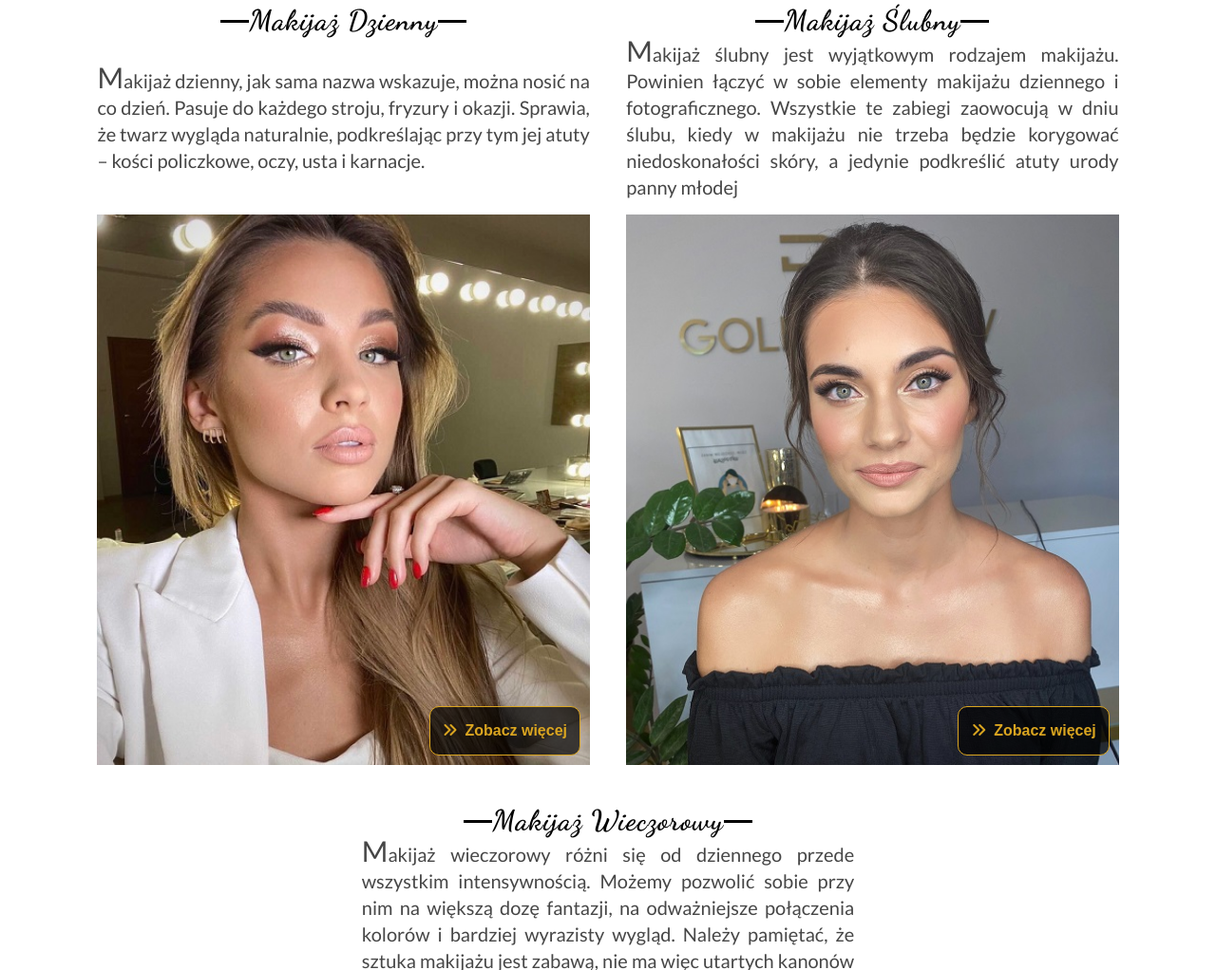
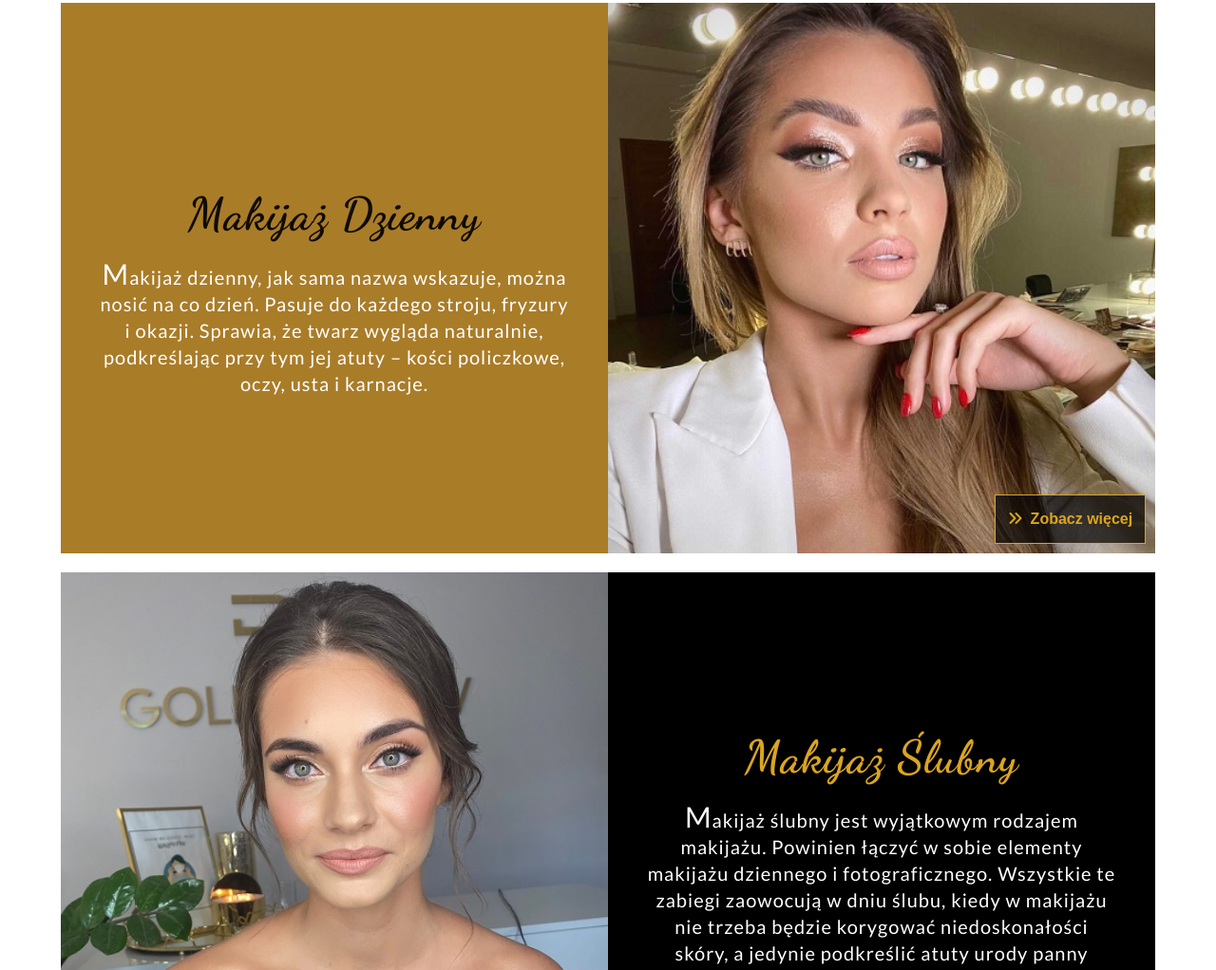
Before and after one commit to marek2509/FE-AD, a plain HTML site: page index.html in a window 1280 px wide. Shown: the part 2816-3838 px from the top of the page at 95% size. Drawn offline with nearby package versions, Linux system fonts and the light colour scheme.

Commit message:
Finish sector services

```diff
--- a/index.html
+++ b/index.html
@@ -1,5 +1,6 @@
 <!DOCTYPE html>
 <html lang="pl">
+
 <head>
 	<meta charset="UTF-8" />
 	<meta http-equiv="X-UA-Compatible" content="IE=edge" />
@@ -8,23 +9,16 @@
 	<link rel="stylesheet" href="https://unpkg.com/aos@next/dist/aos.css" />
 	<link rel="preconnect" href="https://fonts.googleapis.com" />
 	<link rel="preconnect" href="https://fonts.gstatic.com" crossorigin />
-		<link
-			href="https://fonts.googleapis.com/css2?family=Lato:wght@400;700&family=Lora:wght@400;700&display=swap"
-			rel="stylesheet"
-		/>
+	<link href="https://fonts.googleapis.com/css2?family=Lato:wght@400;700&family=Lora:wght@400;700&display=swap"
+		rel="stylesheet" />
 
 	<!-- Dancing Script -->
 	<link rel="preconnect" href="https://fonts.googleapis.com" />
 	<link rel="preconnect" href="https://fonts.gstatic.com" crossorigin />
-		<link
-			href="https://fonts.googleapis.com/css2?family=Dancing+Script:wght@400;600;700&display=swap"
-			rel="stylesheet"
-		/>
+	<link href="https://fonts.googleapis.com/css2?family=Dancing+Script:wght@400;600;700&display=swap"
+		rel="stylesheet" />
 
-		<script
-			src="https://kit.fontawesome.com/95d0d7ccb5.js"
-			crossorigin="anonymous"
-		></script>
+	<script src="https://kit.fontawesome.com/95d0d7ccb5.js" crossorigin="anonymous"></script>
 
 	<link rel="stylesheet" href="./css/main.css" />
 </head>
@@ -33,10 +27,7 @@
 	<nav>
 		<div class="wrapper container-nav">
 			<a href="index.html" class="container-nav__brand-logo">
-					<img
-						src="./img/logo/sygnet_bez tła_bitmapa-08-80px.png"
-						alt="logo firmy"
-					/>
+				<img src="./img/logo/sygnet_bez tła_bitmapa-08-80px.png" alt="logo firmy" />
 			</a>
 			<div class="container-nav__burger-box">
 				<div class="container-nav__burger"></div>
@@ -55,10 +46,7 @@
 						</a>
 					</li>
 					<li class="container-nav__nav-bar-list-item">
-							<a
-								class="container-nav__nav-bar-list-item-link"
-								href="#portfolio"
-							>
+						<a class="container-nav__nav-bar-list-item-link" href="#portfolio">
 							<p class="under-line">portfolio</p>
 						</a>
 					</li>
@@ -83,15 +71,13 @@
 		</div>
 		<div class="header__arrow-box">
 			<a href="#aboutus">
-					<i
-						class="
+				<i class="
 							fas
 							fa-chevron-down
 							arrow-down
 							bounce
 							header__arrow-box-arrow-down
-						"
-					></i>
+						"></i>
 			</a>
 		</div>
 	</header>
@@ -99,12 +85,7 @@
 		<section id="aboutus" class="aboutus section">
 			<div class="aboutus__box">
 				<h2>O mnie</h2>
-					<img
-						class="aboutus__box-img"
-						src="img/pixabay/Woman_about_me.jpg"
-						alt="Anna"
-						onclick="void(0)"
-					/>
+				<img class="aboutus__box-img" src="img/pixabay/Woman_about_me.jpg" alt="Anna" onclick="void(0)" />
 
 				<div class="aboutus__box-text">
 					<h4>kim jestem</h4>
@@ -134,15 +115,17 @@
 			<!-- <div class="line"></div> -->
 			<h2>Oferta</h2>
 
-				<div class="services__boxes">
+			<div class="services__boxes wrapper">
 				<div class="services__box">
-						<h3 class="services__box-header">makijaż dzienny</h3>
+					<div class="services__box-text">
+						<h3 class="services__box-text-header">makijaż dzienny</h3>
 						<p>
 							Makijaż dzienny, jak sama nazwa wskazuje, można nosić na co dzień.
 							Pasuje do każdego stroju, fryzury i okazji. Sprawia, że twarz
 							wygląda naturalnie, podkreślając przy tym jej atuty – kości
 							policzkowe, oczy, usta i karnacje.
 						</p>
+					</div>
 					<div class="services__box-img services__box-img--daily">
 						<button id="btnGaleryDaily" class="services__box-button btn-special-animation">
 							<i class="fas fa-angle-double-right"></i>Zobacz więcej
@@ -151,7 +134,8 @@
 				</div>
 
 				<div class="services__box">
-						<h3 class="services__box-header">makijaż ślubny</h3>
+					<div class="services__box-text">
+						<h3 class="services__box-text-header">makijaż ślubny</h3>
 						<p>
 							Makijaż ślubny jest wyjątkowym rodzajem makijażu. Powinien łączyć
 							w sobie elementy makijażu dziennego i fotograficznego. Wszystkie
@@ -159,15 +143,17 @@
 							będzie korygować niedoskonałości skóry, a jedynie podkreślić atuty
 							urody panny młodej
 						</p>
+					</div>
 					<div class="services__box-img services__box-img--weeding">
-							<button id="btnGaleryEvening" class="services__box-button">
+						<button id="btnGaleryEvening" class="services__box-button btn-special-animation">
 							<i class="fas fa-angle-double-right"></i>Zobacz więcej
 						</button>
 					</div>
 				</div>
 
 				<div class="services__box">
-						<h3 class="services__box-header">makijaż wieczorowy</h3>
+					<div class="services__box-text">
+						<h3 class="services__box-text-header">makijaż wieczorowy</h3>
 						<p>
 							Makijaż wieczorowy różni się od dziennego przede wszystkim
 							intensywnością. Możemy pozwolić sobie przy nim na większą dozę
@@ -176,8 +162,9 @@
 							więc utartych kanonów i zasad, których należy trzymać się przy
 							jego wykonywaniu.
 						</p>
+					</div>
 					<div class="services__box-img services__box-img--evening">
-							<button id="btnGaleryEvening" class="services__box-button">
+						<button id="btnGaleryEvening" class="services__box-button btn-special-animation">
 							<i class="fas fa-angle-double-right"></i>Zobacz więcej
 						</button>
 					</div>
@@ -219,4 +206,5 @@
 	<script src="js/polyfill.js"></script>
 	<script src="js/main.js"></script>
 </body>
+
 </html>
--- a/sass/_colorsAD.scss
+++ b/sass/_colorsAD.scss
@@ -3,3 +3,20 @@ $main-color: goldenrod;
 $main-dark: rgb(167, 126, 23);
 $headerAndLineService: #000;
 $nav-color: rgba(0, 0, 0, 0.95);
+$card-gold: rgba(163, 115, 25, 0.932);
+$gradient-gold: radial-gradient(
+    ellipse farthest-corner at right bottom,
+    #fedb37 0%,
+    #fdb931 8%,
+    #9f7928 30%,
+    #8a6e2f 40%,
+    transparent 80%
+  ),
+  radial-gradient(
+    ellipse farthest-corner at left top,
+    #ffffff 0%,
+    #ffffac 8%,
+    #d1b464 25%,
+    #5d4a1f 62.5%,
+    #5d4a1f 100%
+  );
--- a/sass/_components.scss
+++ b/sass/_components.scss
@@ -19,7 +19,8 @@
 		transition: transform 0.3s;
 		z-index: -1;
     background-color: rgba(255, 255, 255, 0.219);
-    background-color: rgba(255, 255, 255, 0.219);
+    background-color:rgba(218, 165, 32, 0.514);
+    background-color:$card-gold;
 	}
 
 	&:hover::before {
--- a/sass/main.scss
+++ b/sass/main.scss
@@ -32,6 +32,7 @@ section {
   width: 100%;
   display: flex;
   justify-content: center;
+  align-items: center;
   h2 {
     position: relative;
     margin-top: 1.8em;
@@ -311,7 +312,7 @@ nav {
 
       p {
         padding: 10px 5px;
-				font-size: 1.8rem;
+        font-size: 1.6rem;
       }
     }
     &-img {
@@ -344,14 +345,12 @@ nav {
   display: flex;
   flex-direction: column;
   align-items: center;
-	justify-content: flex-start;
-	background-color: #fff;
+  justify-content: center;
   width: 100%;
+
   &__boxes {
     width: 90%;
-		display: flex;
-		flex-direction: column;
-		justify-content: center;
+    align-self: center;
   }
 
   &__box {
@@ -363,6 +362,12 @@ nav {
     align-items: center;
     margin-top: 20px;
     margin-bottom: 20px;
+    &-text {
+      display: flex;
+      flex-direction: column;
+      align-items: center;
+      padding: 0 1em;
+      //   padding: 1em;
       &-header {
         position: relative;
         font-size: 3rem;
@@ -372,6 +377,7 @@ nav {
         font-family: "Dancing Script", cursive;
         font-weight: 700;
         width: fit-content;
+        margin-top: 1em;
         &::before,
         &::after {
           content: "";
@@ -390,7 +396,7 @@ nav {
         }
       }
       p {
-			font-size: 2rem;
+        font-size: 1.6rem;
         color: rgb(70, 70, 70);
         line-height: 28px;
         padding-bottom: 15px;
@@ -399,7 +405,9 @@ nav {
       p::first-letter {
         font-size: 3rem;
       }
+    }
     &-img {
+      order: 0;
       position: relative;
       width: 100%;
       min-height: 580px;
@@ -432,7 +440,7 @@ nav {
       font-size: 1.6rem;
       font-weight: bold;
       cursor: pointer;
-			border-radius: 10px;
+      //   border-radius: 10px;
       background-color: rgba(0, 0, 0, 0.698);
       background-color: rgba(0, 0, 0, 0.698);
       border: 1px solid white;
@@ -440,9 +448,9 @@ nav {
       transition: 0.3s;
       &:hover {
         color: $main-color;
-				color: white;
+        color: black;
         border: 1px solid $main-color;
-				border: 1px solid white;
+        border: 1px solid black;
       }
       i {
         margin-right: 0.5em;
@@ -663,22 +671,66 @@ nav {
       }
     }
   }
-}
 
-@media (min-width: 700px) {
   .services {
     &__boxes {
-			flex-direction: row;
-			flex-wrap: wrap;
-			justify-content: space-evenly;
+      flex-direction: column;
+      justify-content: center;
+      align-items: center;
+      width: 90%;
     }
 
     &__box {
+      flex-direction: row;
+      background: black;
+
+      &-text {
+        order: 1;
         display: flex;
         flex-direction: column;
-			justify-content: space-between;
-			width: 45%;
-			// background-color: blueviolet;
+        width: 50%;
+        padding: 2em;
+        &-header {
+          font-size: 3.6rem;
+          text-align: center;
+          color: $main-color;
+          &::after,
+          &::before {
+            display: none;
+          }
+        }
+        p {
+          text-align: center;
+          padding: 0.5em;
+          color: white;
+        }
+      }
+
+      &-img {
+        order: 0;
+        max-width: 50%;
+      }
+
+      &:nth-child(odd) {
+        background: $card-gold;
+
+        flex-direction: row-reverse;
+
+        h3 {
+          color: rgba(0, 0, 0, 0.9);
+        }
+      }
+    }
+  }
+}
+
+@media (min-width: 768px) {
+  .services__box-text {
+    &-header {
+      font-size: 4rem;
+    }
+    p {
+      font-size: 1.8rem;
     }
   }
 }
@@ -718,6 +770,17 @@ nav {
       }
     }
   }
+
+  .services__box-text {
+    &-header {
+      font-size: 4.8rem;
+    }
+    p {
+      font-size: 2rem;
+      letter-spacing: 1px;
+      padding: 1em;
+    }
+  }
 }
 
 @media (min-width: 1200px) {
```
Also changed, not shown: css/main.css, 1 other file. Lines whose indentation alone changed are shown as unchanged.
